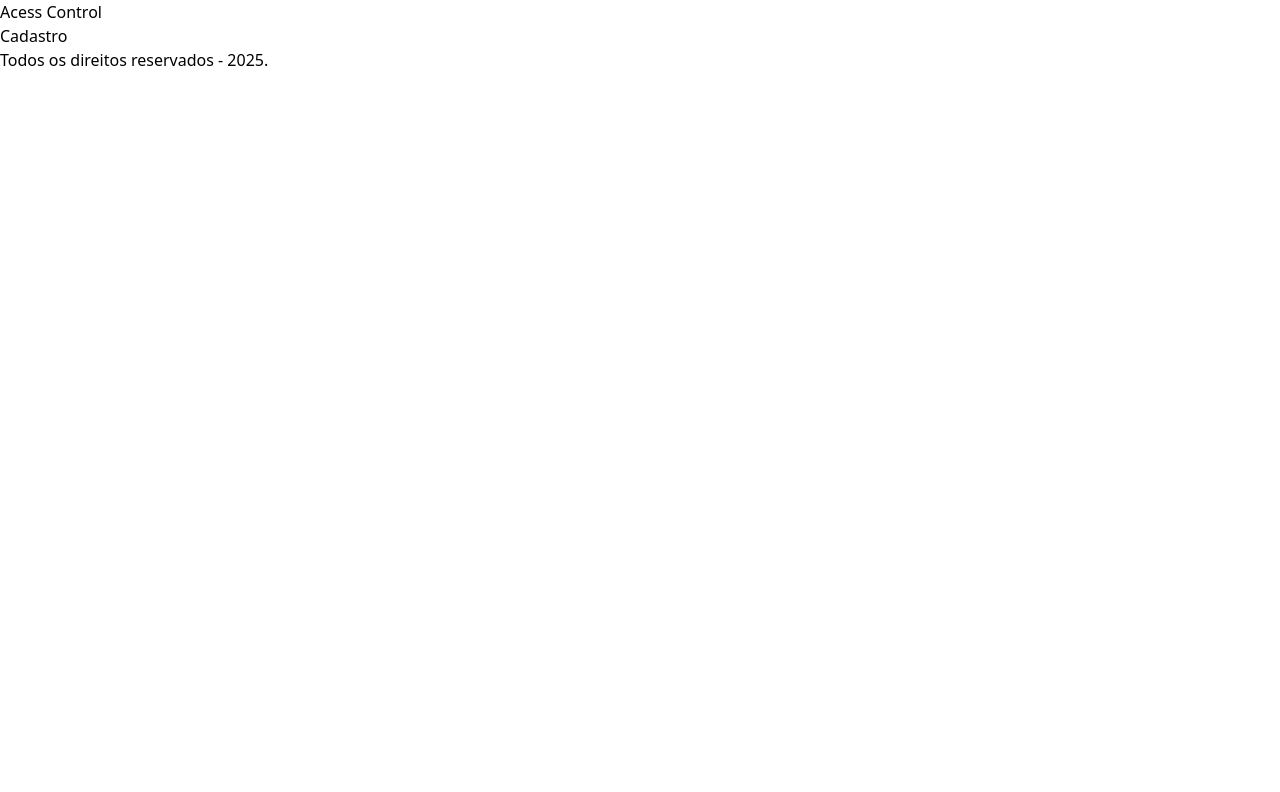
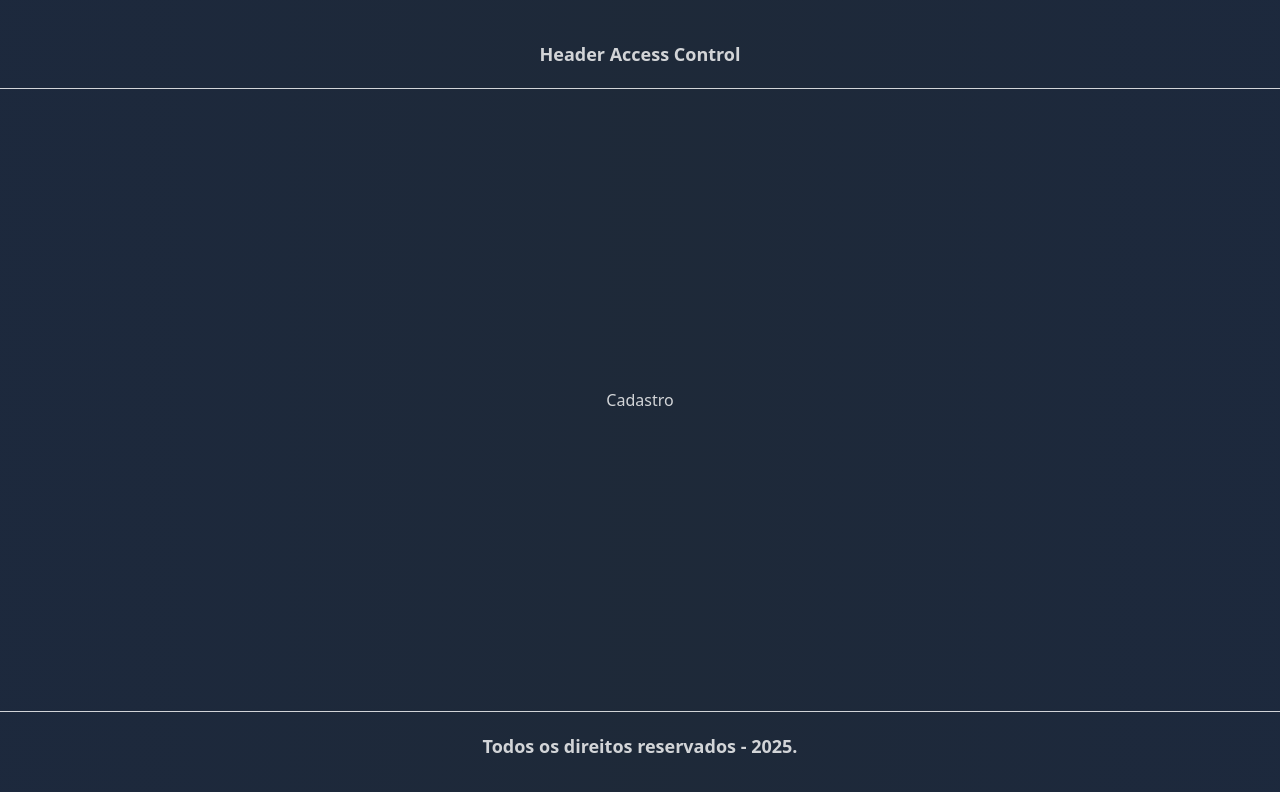
Before and after one commit to iagoliziero/access-control-cp, a React (Vite) app: page /cadastro in a window 1280 px wide. Shown: the top 792 px of the page. Built offline with nearby package versions, Linux system fonts and the light colour scheme.

Commit message:
refactor: changed name className reference

```diff
--- a/src/component/Footer.tsx
+++ b/src/component/Footer.tsx
@@ -1,6 +1,8 @@
 const Footer = () => {
     return (
-        <footer> Todos os direitos reservados - 2025.</footer>
+        <footer className="footer">
+            <h2 className="h2"> Todos os direitos reservados - 2025. </h2>
+        </footer>
      );
 }
 
--- a/src/component/Header.tsx
+++ b/src/component/Header.tsx
@@ -1,7 +1,7 @@
 const Header = () => {
     return (
         <header className="header">
-            Acess Control
+            <h2 className="h2"> Header Access Control </h2>
         </header>
      );
 }
--- a/src/component/Layout.tsx
+++ b/src/component/Layout.tsx
@@ -5,7 +5,7 @@ import Footer from "./Footer";
 export default function Layout() {
 
   return (
-    <div >
+    <div className="layout">
       <header>
         <Header />
       </header>
--- a/src/main.tsx
+++ b/src/main.tsx
@@ -1,10 +1,10 @@
 import { StrictMode } from 'react'
 import { createRoot } from 'react-dom/client'
-import './index.css'
 import { BrowserRouter, Route, Routes } from 'react-router-dom'
 import Cadastro from './routes/cadastro'
 import Login from './routes/login'
 import Layout from './component/Layout'
+import './globals.css'
 
 createRoot(document.getElementById('root')!).render(
   <StrictMode>
```
